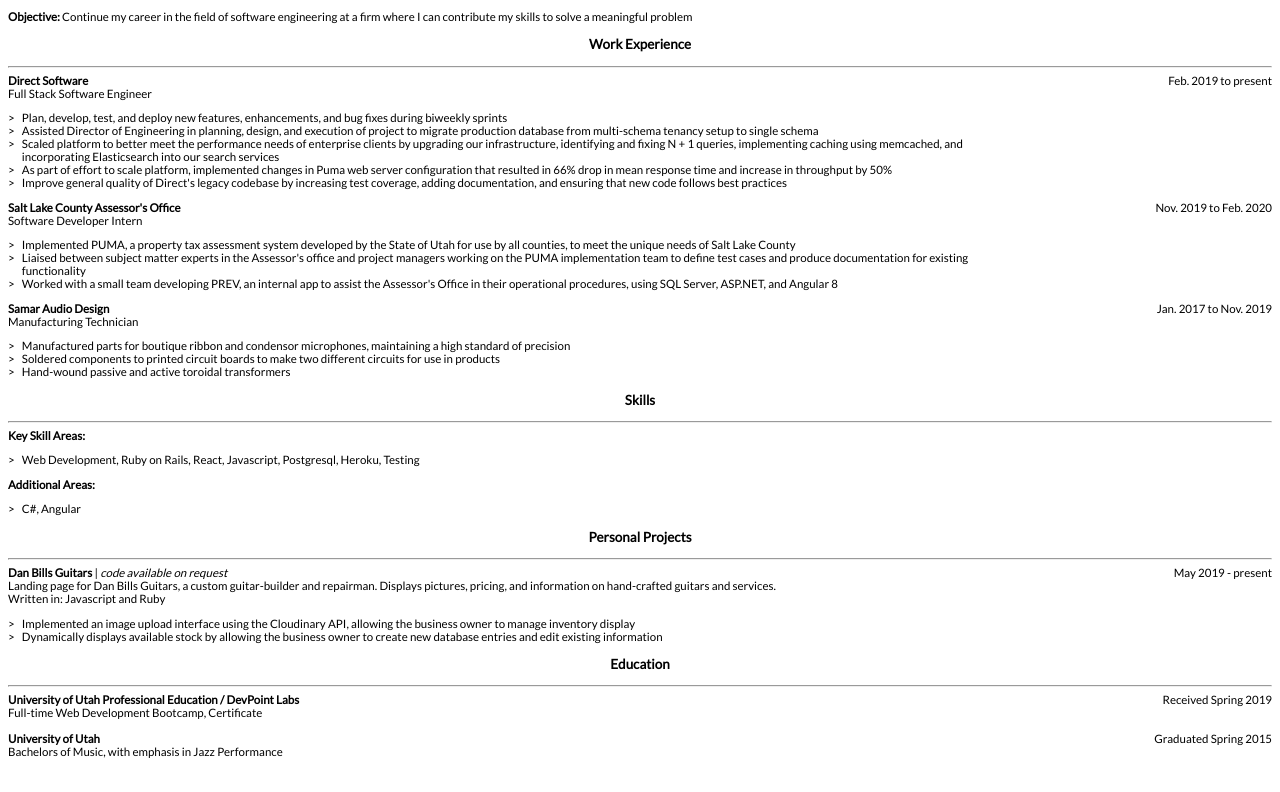
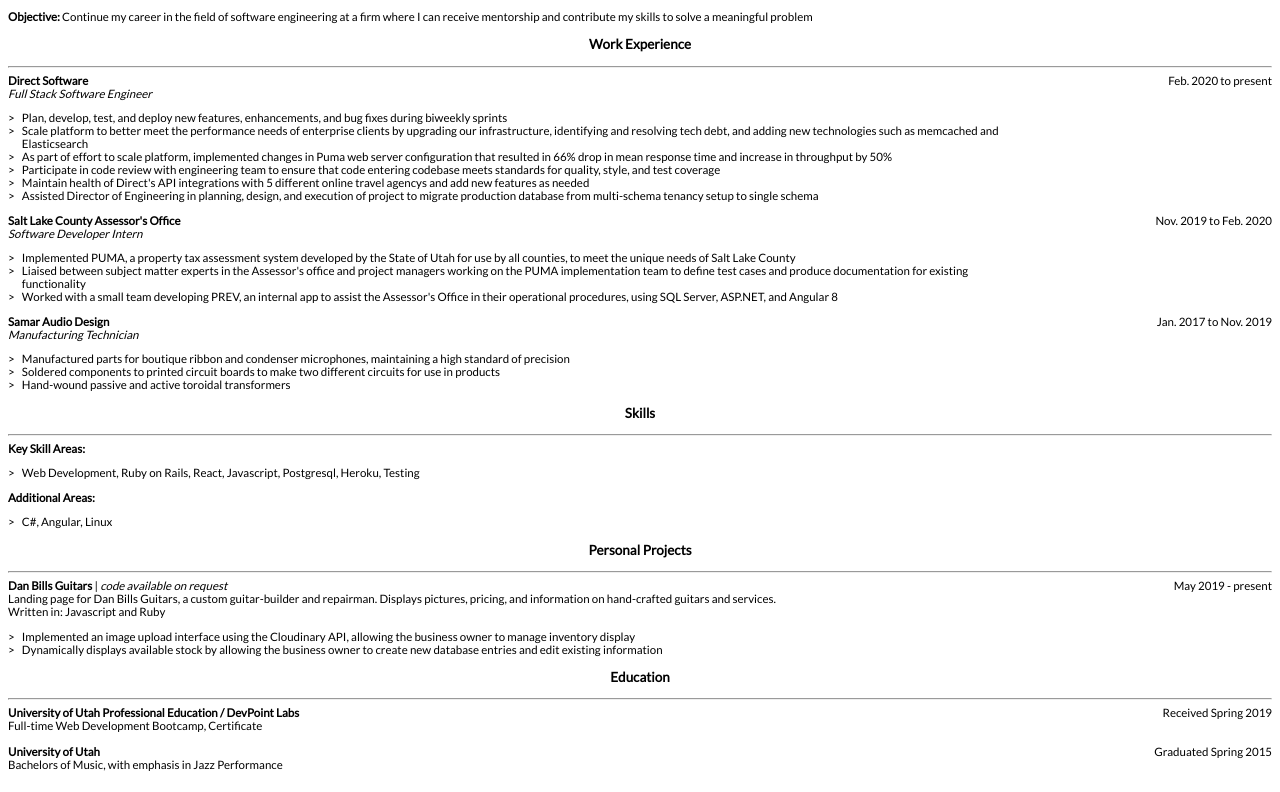
Before and after one commit to jakebills1/resume, a plain HTML site: page index.html in a window 1280 px wide. Shown: the part 76-868 px from the top of the page. Drawn offline with Linux system fonts and the light colour scheme.

Commit message:
fixed date typo and updated copy

```diff
--- a/index.html
+++ b/index.html
@@ -45,7 +45,7 @@
       <div class="section_item">
         <br />
         <div>
-          <strong>Objective:</strong> Continue my career in the field of software engineering at a firm where I can contribute my skills to solve a meaningful problem
+          <strong>Objective:</strong> Continue my career in the field of software engineering at a firm where I can receive mentorship and contribute my skills to solve a meaningful problem
         </div>
       </div>
     </div>
@@ -56,25 +56,28 @@
       <div class="section_item">
         <div class="left_and_right">
           <span><strong>Direct Software</strong></span>
-          <span>Feb. 2019 to present</span>
+          <span>Feb. 2020 to present</span>
         </div>
 
-        <div>Full Stack Software Engineer</div>
+        <div><em>Full Stack Software Engineer</em></div>
         <ul>
           <li>
             Plan, develop, test, and deploy new features, enhancements, and bug fixes during biweekly sprints
           </li>
           <li>
-            Assisted Director of Engineering in planning, design, and execution of project to migrate production database from multi-schema tenancy setup to single schema
-          </li>
-          <li>
-            Scaled platform to better meet the performance needs of enterprise clients by upgrading our infrastructure, identifying and fixing N + 1 queries, implementing caching using memcached, and incorporating Elasticsearch into our search services
+            Scale platform to better meet the performance needs of enterprise clients by upgrading our infrastructure, identifying and resolving tech debt, and adding new technologies such as memcached and Elasticsearch
           </li>
           <li>
             As part of effort to scale platform, implemented changes in Puma web server configuration that resulted in 66% drop in mean response time and increase in throughput by 50%
           </li>
           <li>
-            Improve general quality of Direct's legacy codebase by increasing test coverage, adding documentation, and ensuring that new code follows best practices
+            Participate in code review with engineering team to ensure that code entering codebase meets standards for quality, style, and test coverage
+          </li>
+          <li>
+            Maintain health of Direct's API integrations with 5 different online travel agencys and add new features as needed
+          </li>
+          <li>
+            Assisted Director of Engineering in planning, design, and execution of project to migrate production database from multi-schema tenancy setup to single schema
           </li>
         </ul>
       </div>
@@ -84,7 +87,7 @@
           <span>Nov. 2019 to Feb. 2020</span>
         </div>
 
-        <div>Software Developer Intern</div>
+        <div><em>Software Developer Intern</em></div>
         <ul>
           <li>
             Implemented PUMA, a property tax assessment system developed by the
@@ -107,10 +110,10 @@
           <span><strong>Samar Audio Design</strong></span>
           <span class="right">Jan. 2017 to Nov. 2019</span>
         </div>
-        <div>Manufacturing Technician</div>
+        <div><em>Manufacturing Technician</em></div>
         <ul>
           <li>
-            Manufactured parts for boutique ribbon and condensor microphones, maintaining a high standard of precision
+            Manufactured parts for boutique ribbon and condenser microphones, maintaining a high standard of precision
           </li>
           <li>
             Soldered components to printed circuit boards to make two different circuits for use in products
@@ -134,7 +137,7 @@
       <div>
         <span><strong>Additional Areas:</strong></span>
         <ul>
-          <li>C#, Angular</li>
+          <li>C#, Angular, Linux</li>
         </ul>
       </div>
     </div>
```
